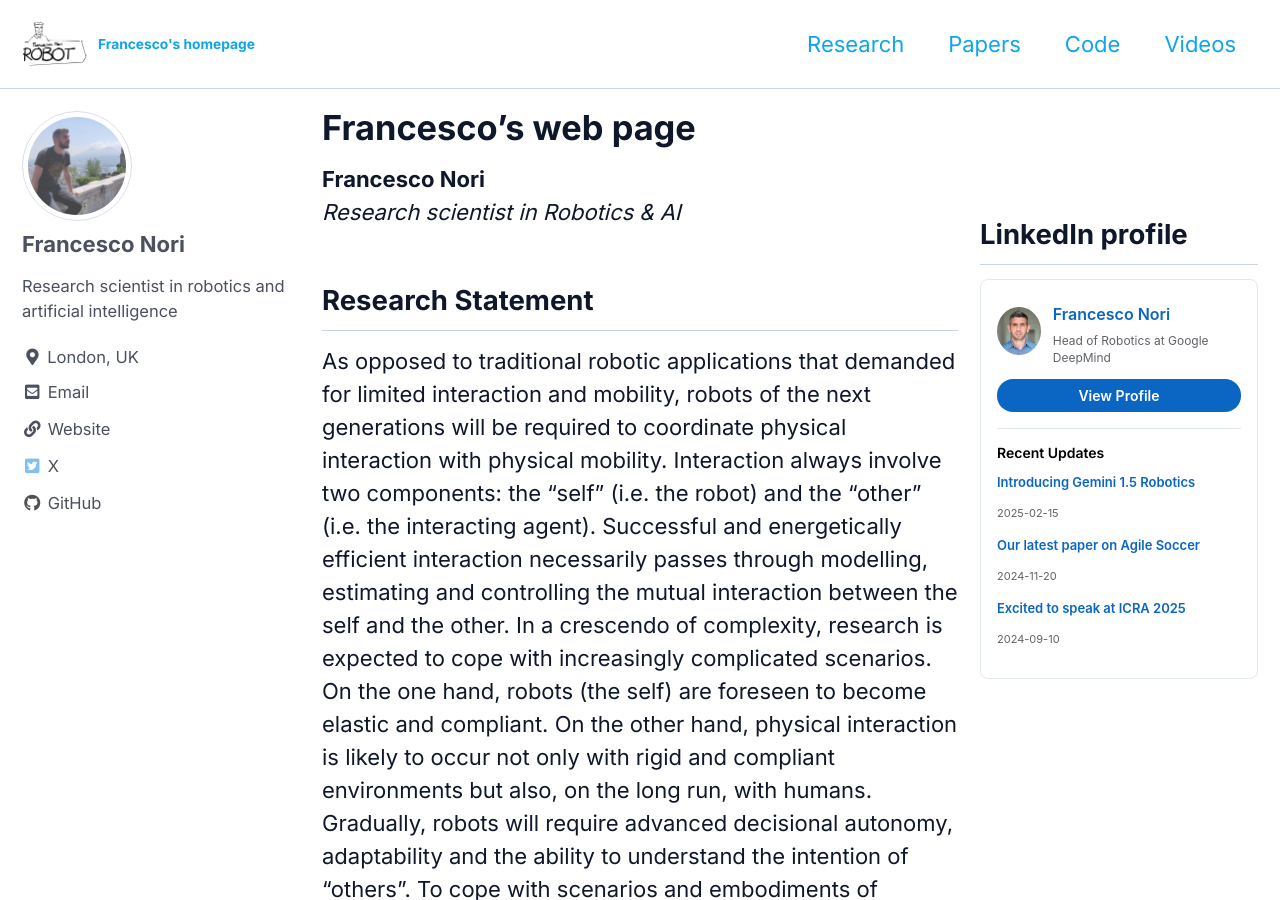
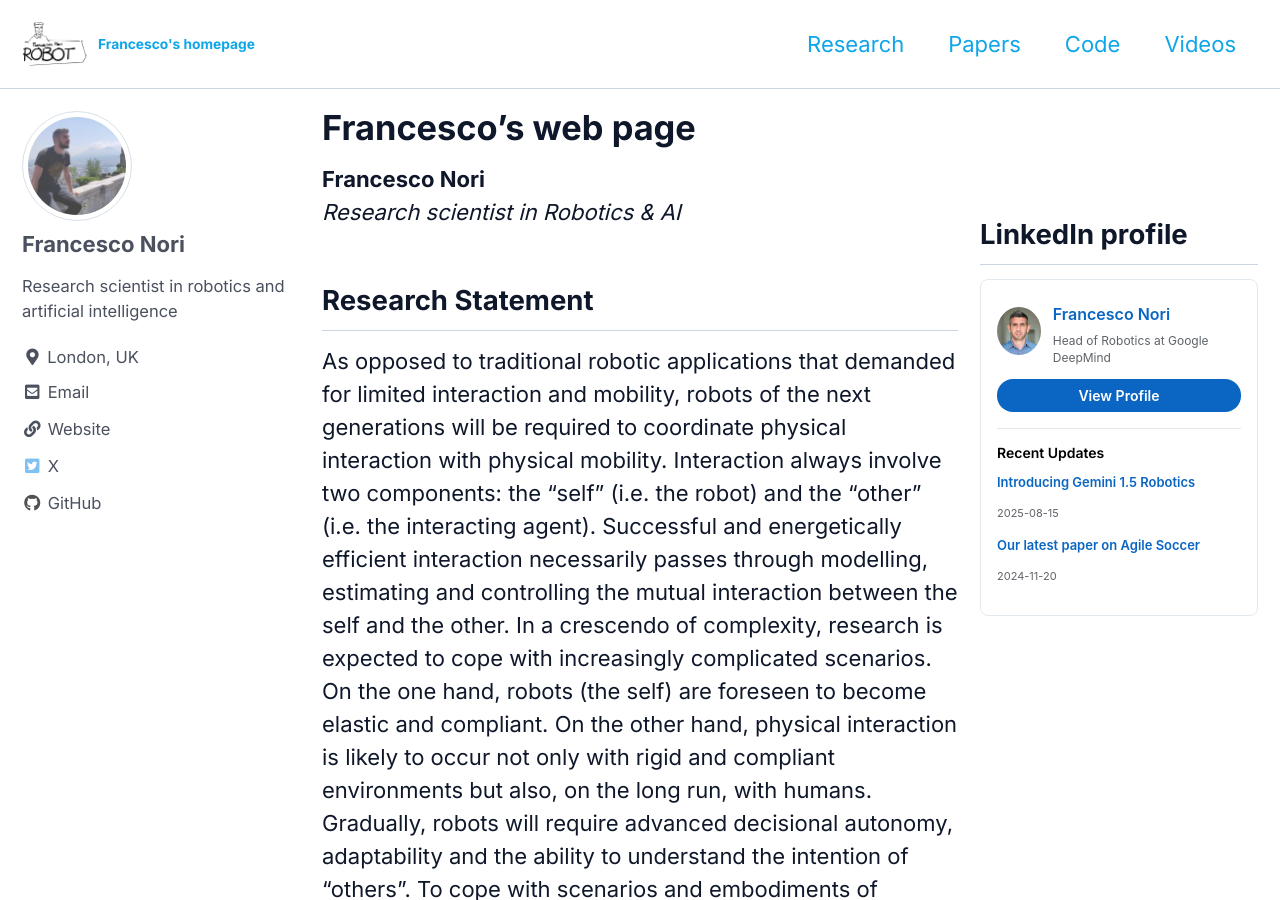
Before and after one commit to iron76/iron76.github.io, a Jekyll site: the page built from index.html, in a window 1280 px wide and 900 px high. Built offline with Jekyll 4.4.1, drawn with Linux system fonts in a browser that asks for light colours; cached includes are drawn as plain includes; the list of posts is cut into pages by our own code.

Commit message:
Update LinkedIn posts: adjust dates and remove old entry

```diff
--- a/_data/linkedin.yml
+++ b/_data/linkedin.yml
@@ -6,11 +6,8 @@
 avatar: "/assets/images/francesco_front_2.jpg"
 posts:
   - title: "Introducing Gemini 1.5 Robotics"
-    date: "2025-02-15"
+    date: "2025-08-15"
     url: "https://www.linkedin.com/in/francesco-nori-7530b86/"
   - title: "Our latest paper on Agile Soccer"
     date: "2024-11-20"
     url: "https://www.linkedin.com/in/francesco-nori-7530b86/"
-  - title: "Excited to speak at ICRA 2025"
-    date: "2024-09-10"
-    url: "https://www.linkedin.com/in/francesco-nori-7530b86/"
```
